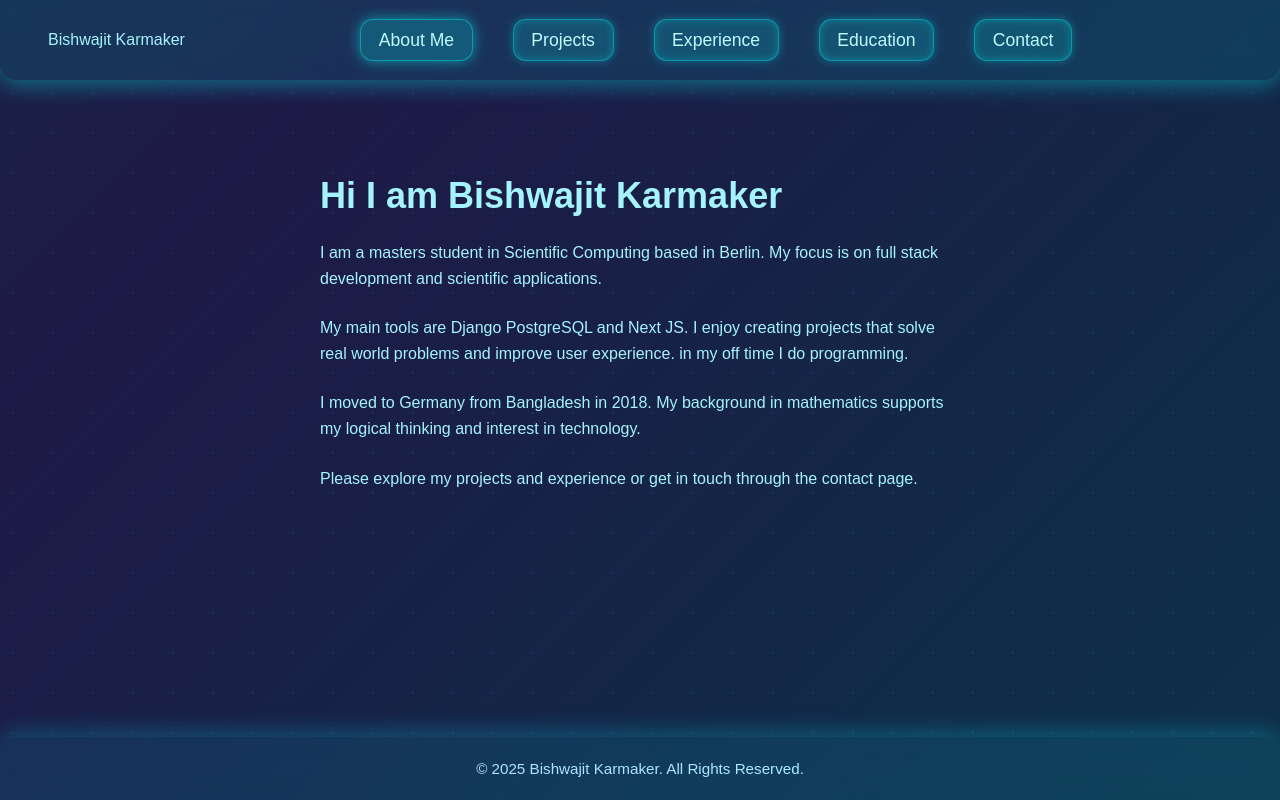
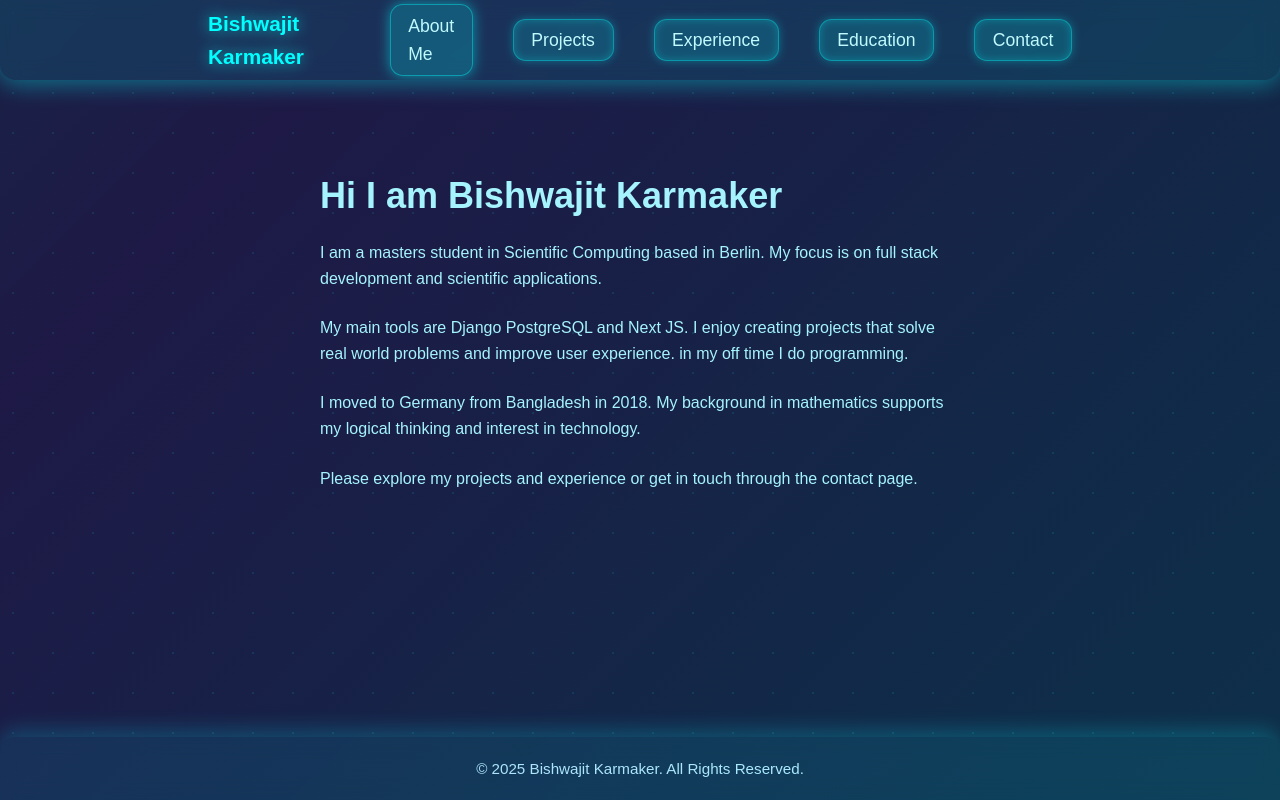
Before and after one commit to Bishwajit93/portfoliosite_frontend, a Next.js app: page / in a window 1280 px wide. Built offline with nearby package versions, Linux system fonts and the light colour scheme.

Commit message:
change of styling in header and footer

```diff
--- a/src/components/Header.tsx
+++ b/src/components/Header.tsx
@@ -34,7 +34,7 @@ export default function Header() {
       >
         <Link
           href="/"
-          cassName="engine"
+          className="engine"
         >
           Bishwajit Karmaker
         </Link>
```
